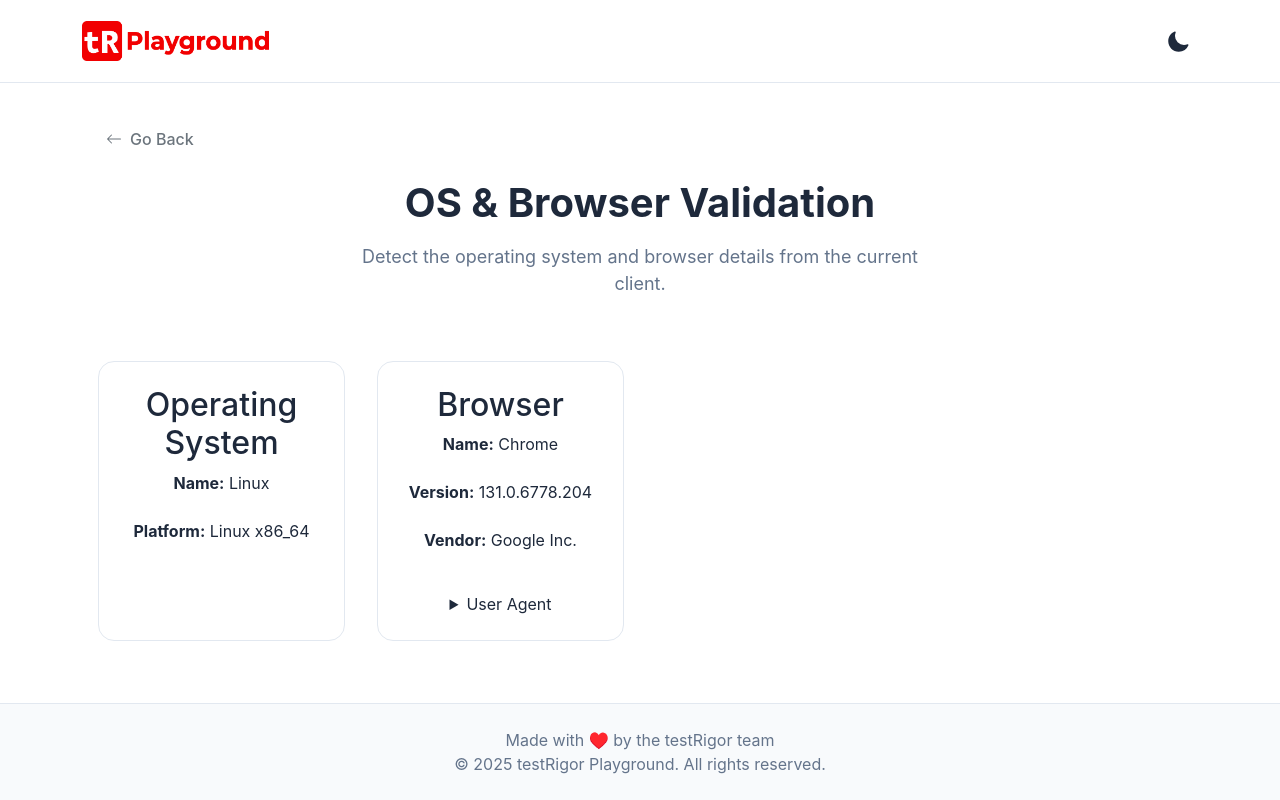
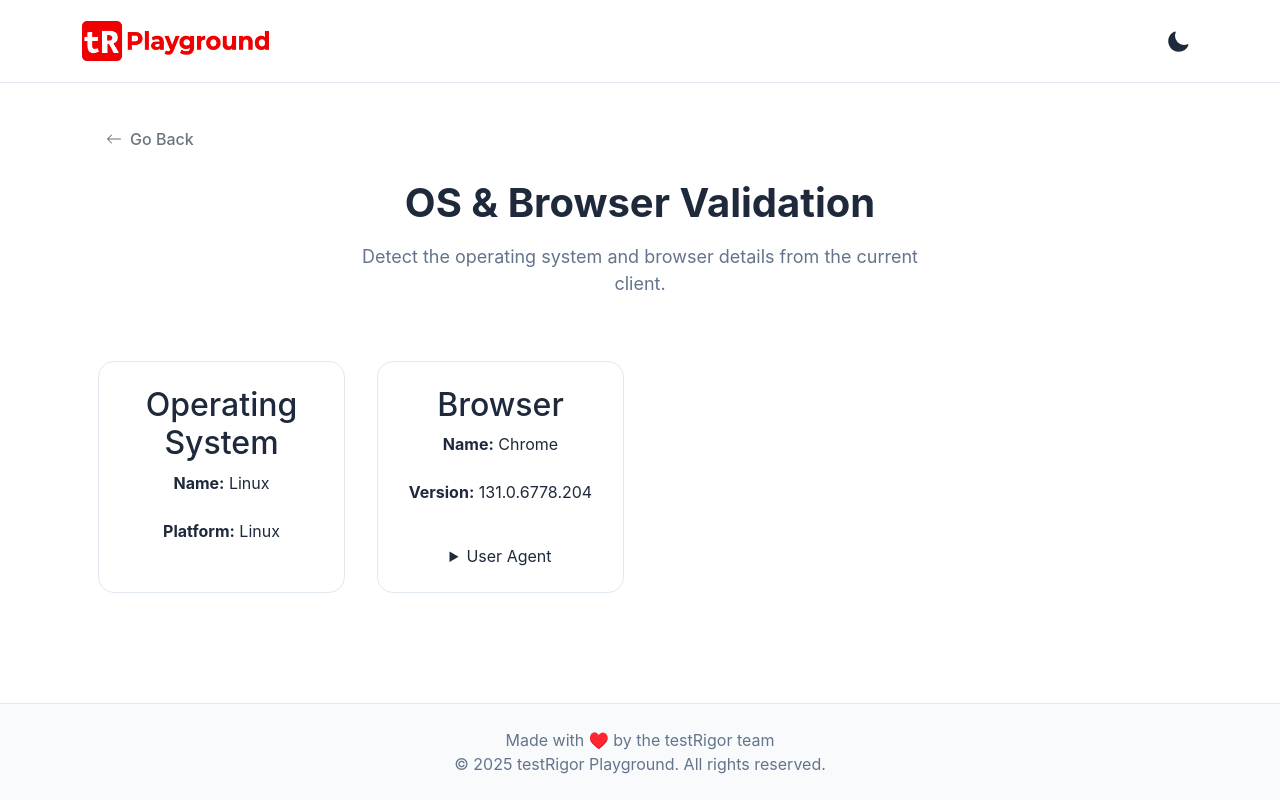
Before and after one commit to thiagonunes11/testRigorPlayground, a React (Vite) app: page /osBrowser in a window 1280 px wide. Built offline with nearby package versions, Linux system fonts and the light colour scheme; the HTML template or start-up script is replaced by a standard one.

Commit message:
fixes to osBrowser.jsx to handle more browsers

```diff
--- a/src/pages/osBrowser.jsx
+++ b/src/pages/osBrowser.jsx
@@ -3,8 +3,7 @@ import Layout from '../components/Layout';
 import '../styles/homePage.css';
 
 const getBrowserInfo = () => {
-  const { userAgent, vendor } = navigator;
-  const ua = userAgent;
+  const ua = navigator.userAgent;
 
   let name = 'Unknown';
   let version = 'Unknown';
@@ -19,12 +18,19 @@ const getBrowserInfo = () => {
   const versionMatch = ua.match(/(Edg|OPR|Chrome|Version|Firefox|MSIE|rv):?\/?([\d\.]+)/);
   if (versionMatch && versionMatch[2]) version = versionMatch[2];
 
-  return { name, version, vendor };
+  // Optionally refine using userAgentData.brands when available
+  const brand = navigator.userAgentData?.brands?.[0]?.brand;
+  if (brand) name = name === 'Unknown' ? brand : name;
+
+  return { name, version };
 };
 
 const getOSInfo = () => {
-  const { platform, userAgent } = navigator;
-  const ua = userAgent;
+  const ua = navigator.userAgent;
+  // Prefer userAgentData.platform when available; otherwise, infer from UA
+  const platform = navigator.userAgentData?.platform ||
+    (/(Windows|Macintosh|Linux|Android|iPhone|iPad|iPod)/.exec(ua)?.[0]) || 'Unknown';
+
   let name = 'Unknown';
 
   if (/Windows NT 10\.0/.test(ua)) name = 'Windows 10/11';
@@ -61,7 +67,6 @@ const OsBrowser = () => {
           <div className="info-block">
             <p><b>Name:</b> {browser.name}</p>
             <p><b>Version:</b> {browser.version}</p>
-            <p><b>Vendor:</b> {browser.vendor || 'N/A'}</p>
             <details style={{marginTop: '1rem'}}>
               <summary>User Agent</summary>
               <pre style={{whiteSpace: 'pre-wrap'}}>{navigator.userAgent}</pre>
```
